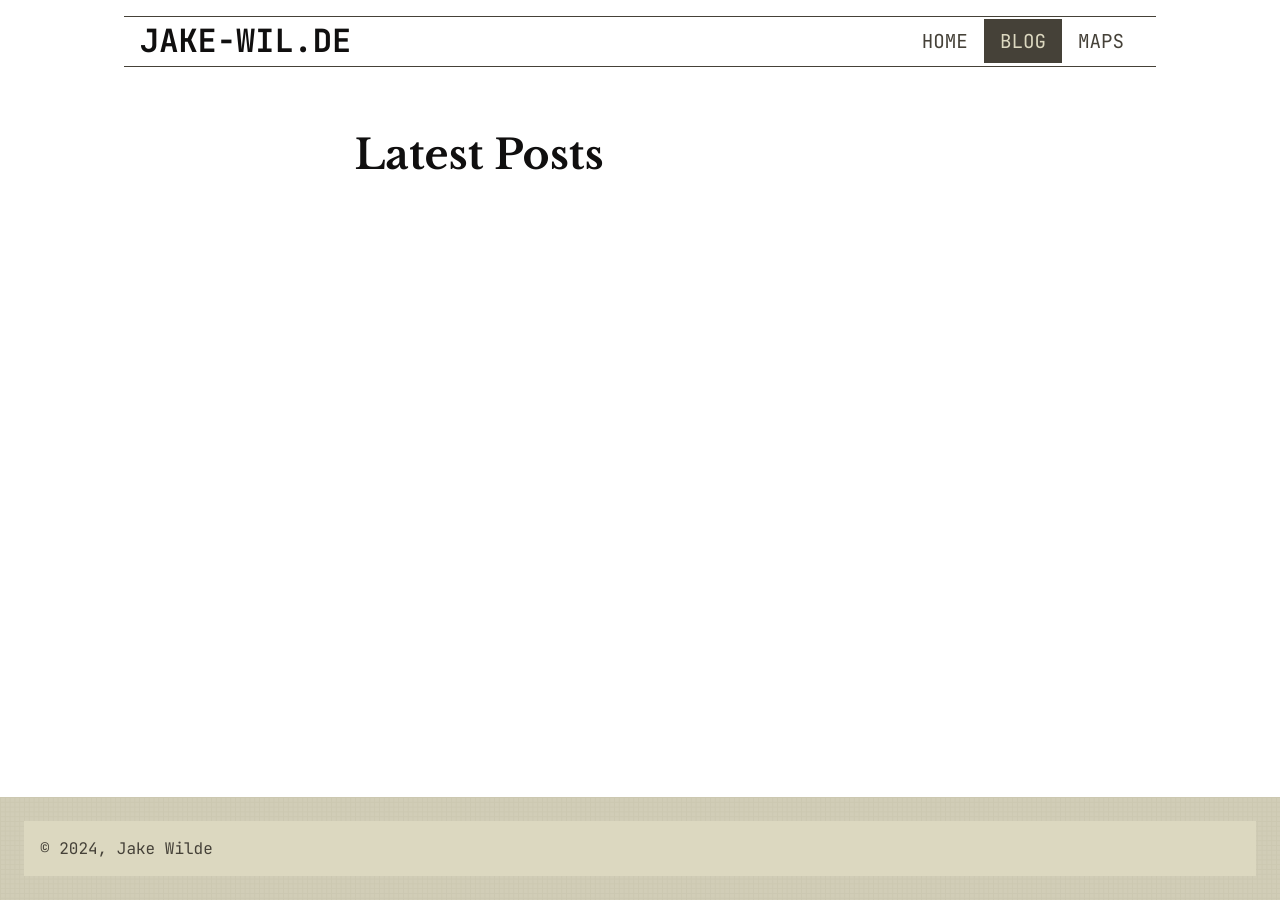
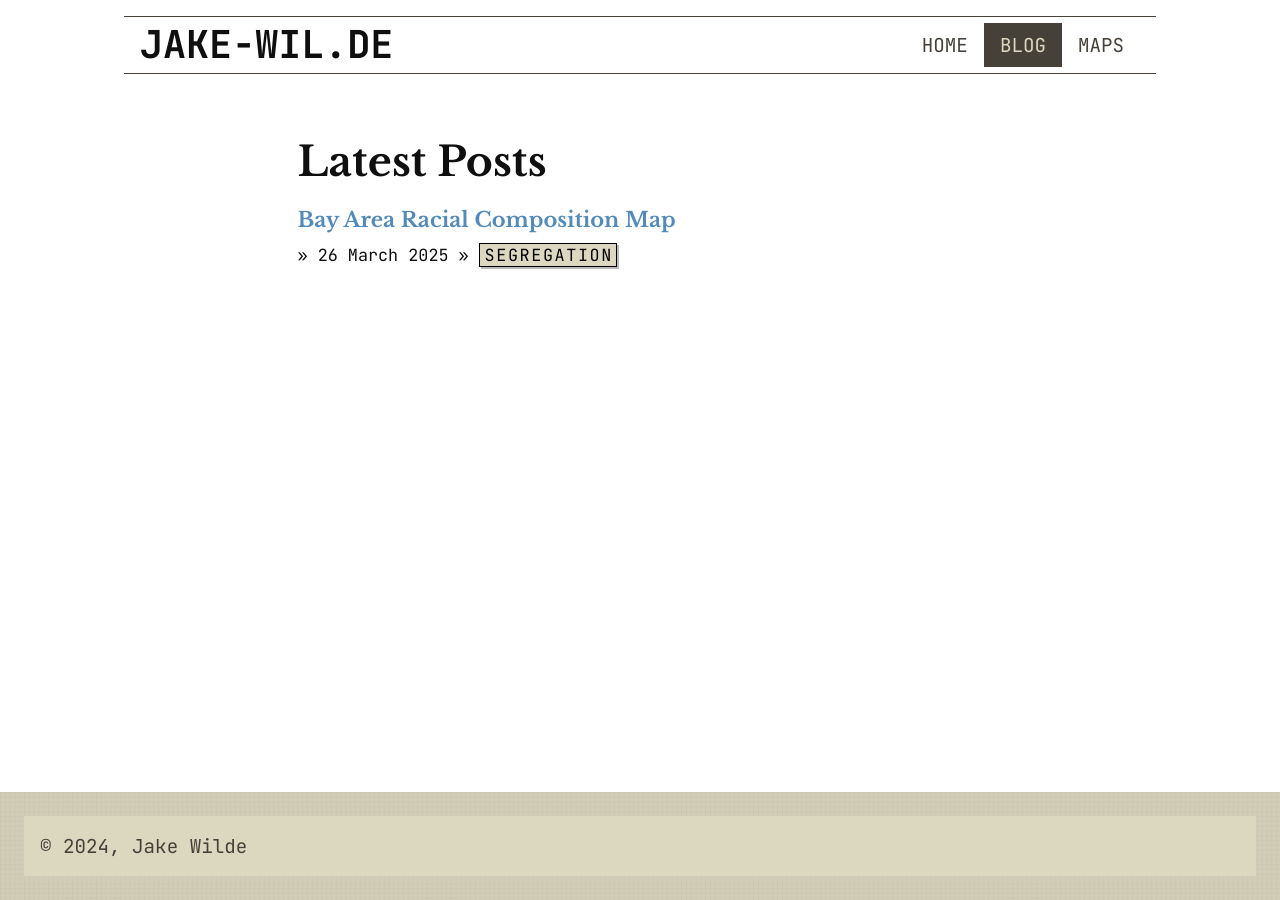
Before and after one commit to awildjake/jake-wil.de, a Jekyll site: the page built from blog.html, in a window 1280 px wide. Built offline with Jekyll 4.4.1, drawn with Linux system fonts in a browser that asks for light colours.

Commit message:
added new map

```diff
--- a/_posts/2025-03-26-assessing-segregation-in-santa-clara-county.md
+++ b/_posts/2025-03-26-assessing-segregation-in-santa-clara-county.md
@@ -1,10 +1,10 @@
 ---
-title: Assessing Segregation in Santa Clara County
+title: Bay Area Racial Composition Map
 date: 2025-03-26
 tags:
     - segregation
-published: False
+published: True
 ---
 
-![Alt text]({{ site.baseurl }}/assets/images/racial-composition-santa-clara-county.png)
+![Alt text]({{ site.baseurl }}/assets/images/racial_composition_of_bay_area_2020.jpg)
 {: .popout }
--- a/_sass/main.scss
+++ b/_sass/main.scss
@@ -32,7 +32,7 @@
   flex-direction: column;
   min-height: 100vh;
   font-family: var(--main-font);
-  font-size: 1em;
+  font-size: 1.2em;
   font-weight: 400;
   color: var(--text-primary);
   background-color: var(--bg-color);
```
Also changed, not shown: 1 other file.
